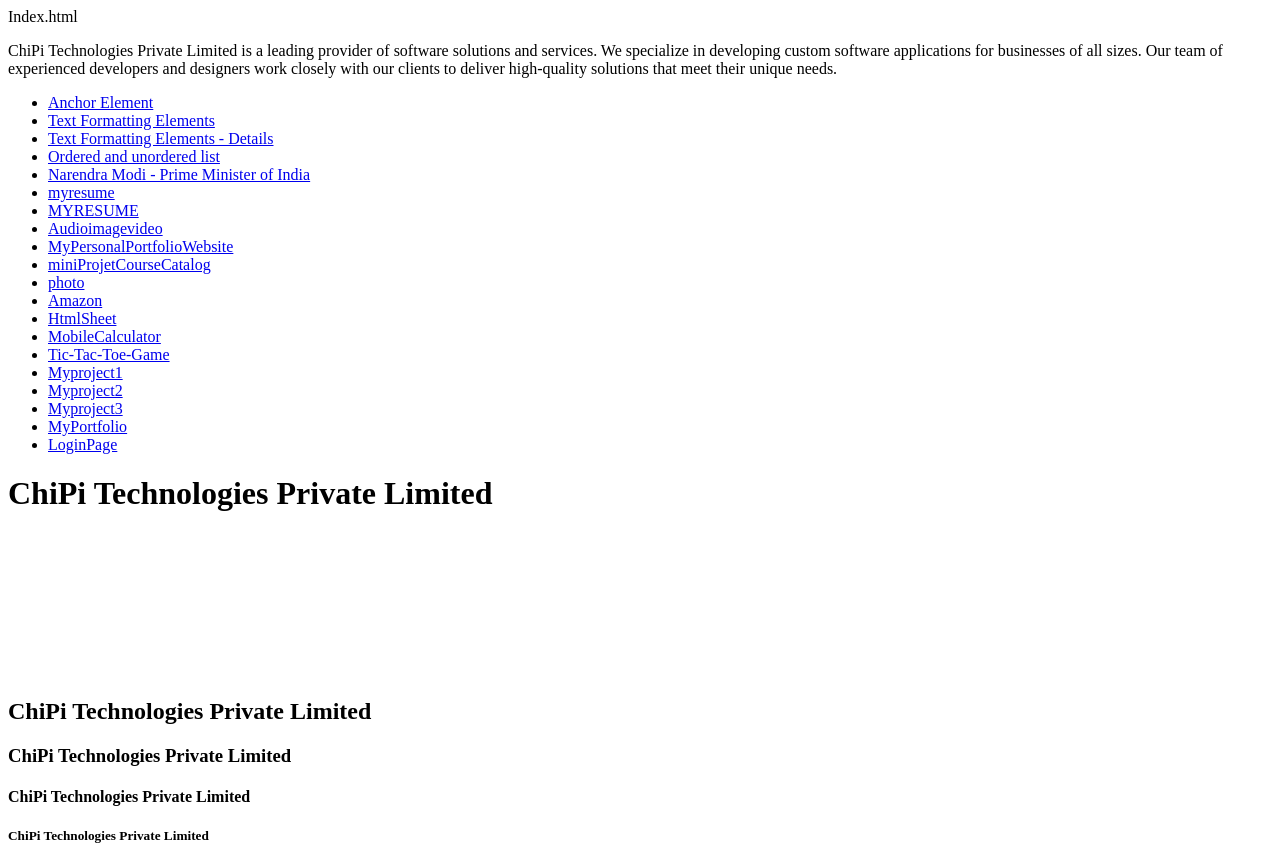
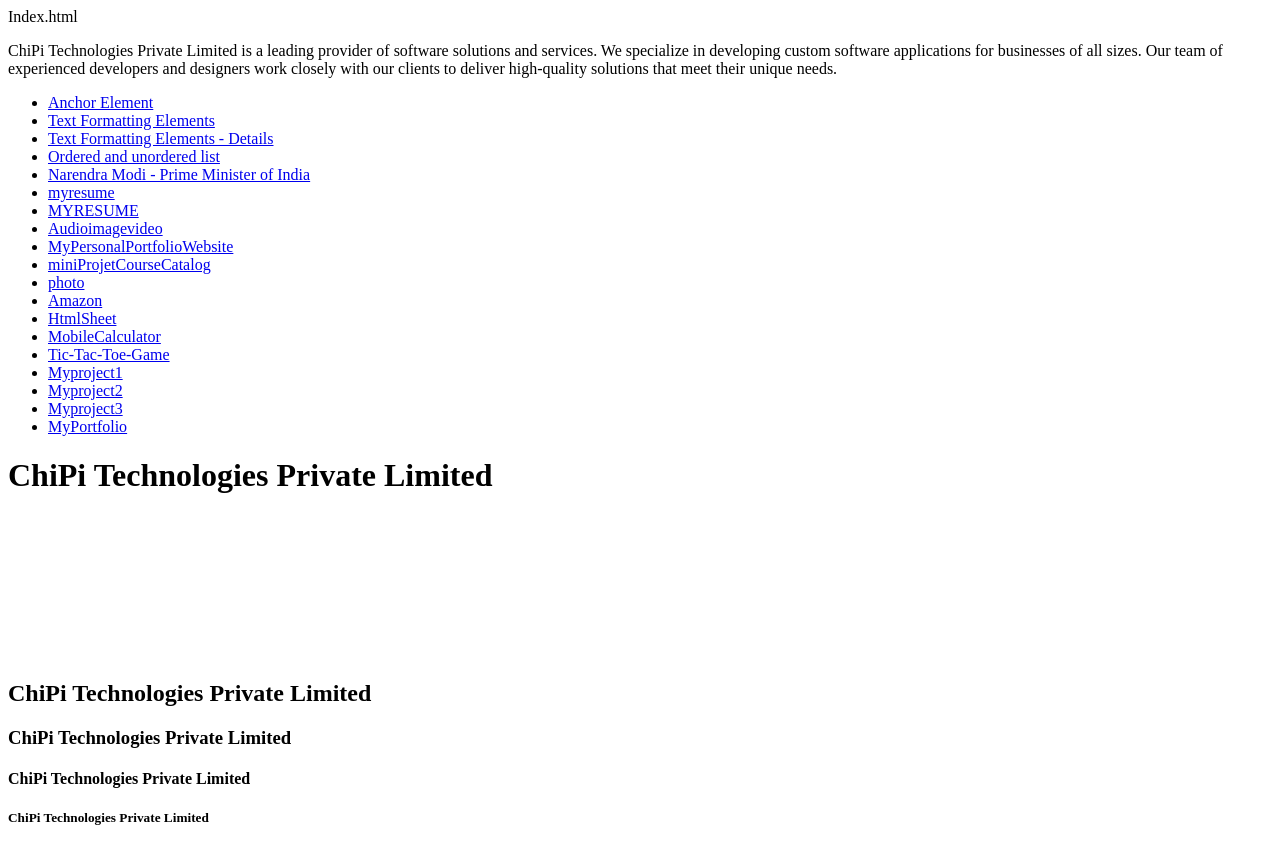
Before and after one commit to Dipusmart/myfirstwebsite, a plain HTML site: page index.html in a window 1280 px wide. Shown: the top 847 px of the page. Drawn offline with Linux system fonts and the light colour scheme.

Commit message:
update file

```diff
--- a/index.html
+++ b/index.html
@@ -29,9 +29,6 @@ Index.html
             <li> <a href="Myproject2.html">Myproject2</a></li>
             <li> <a href="Myproject3.html">Myproject3</a></li>
             <li> <a href="MyPortfolio.html">MyPortfolio</a></li>
-            <li> <a href="LoginPage.html">LoginPage</a></li>
-
-
 
         </ul>
         <h1>ChiPi Technologies Private Limited</h1>
```
